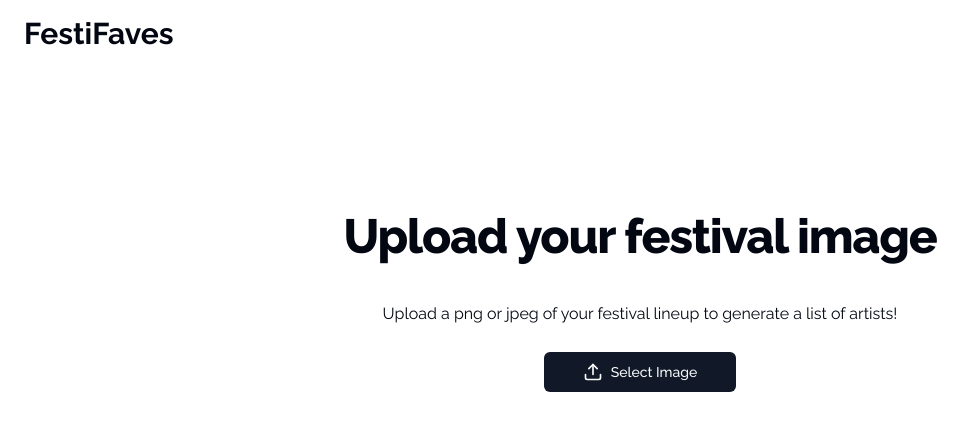
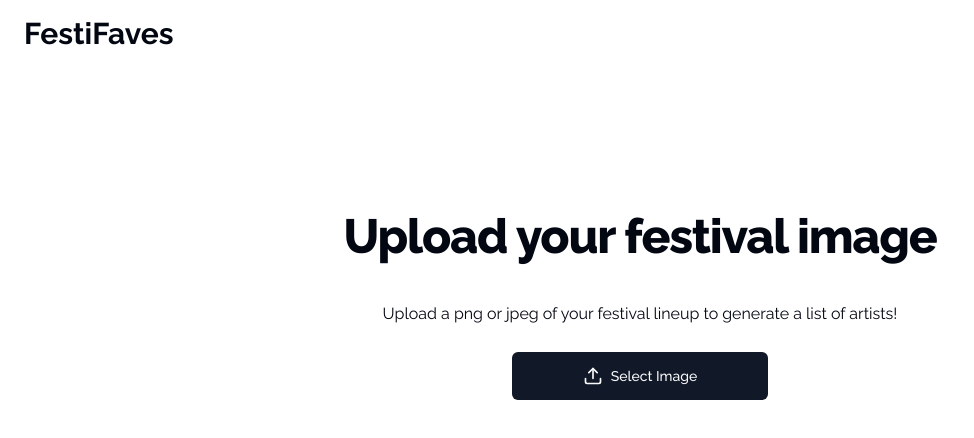
Before and after one commit to jasontech1998/festifaves, a Next.js app: page /home in a window 1280 px wide. Shown: the top 438 px of the page, without its empty margins (0-974 px from the left). Built offline with nearby package versions, Linux system fonts and the light colour scheme; no server answers.

Commit message:
add loading to buttons

```diff
--- a/components/GenerateSongsButton.tsx
+++ b/components/GenerateSongsButton.tsx
@@ -107,6 +107,7 @@ const GenerateSongsButton: React.FC<GenerateSongsButtonProps> = ({
                   d="M4 12a8 8 0 018-8V0C5.373 0 0 5.373 0 12h4zm2 5.291A7.962 7.962 0 014 12H0c0 3.042 1.135 5.824 3 7.938l3-2.647z"
                 ></path>
               </svg>
+              Generating...
             </motion.div>
           )}
           {buttonState === "submitted" && (
--- a/components/UploadButton.tsx
+++ b/components/UploadButton.tsx
@@ -1,6 +1,7 @@
 import React from "react";
 import { Upload } from "lucide-react";
 import { Button } from "./ui/button";
+import { motion, AnimatePresence } from "framer-motion";
 
 interface UploadButtonProps {
   onClick: () => void;
@@ -10,29 +11,80 @@ interface UploadButtonProps {
   text: string;
 }
 
+const buttonVariants = {
+  idle: { opacity: 1, y: 0 },
+  exit: { opacity: 0, y: 10 },
+  loadingHidden: { opacity: 0, scale: 0.8 },
+  loading: { opacity: 1, scale: 1 },
+};
+
+const transition = { duration: 0.2 };
+
 const UploadButton: React.FC<UploadButtonProps> = ({
   onClick,
   isLoading,
   fileName,
   isFileSelected,
+  text,
 }) => {
-  if (isFileSelected) {
-    return (
-      <Button
-        onClick={onClick}
-        disabled={isLoading || !fileName}
-        className="w-48 mb-4"
-      >
-        <Upload className="mr-2 h-5 w-5" />
-        {isLoading ? "Uploading..." : "Upload and Process"}
-      </Button>
-    );
-  }
-
   return (
-    <Button onClick={onClick} className="w-48 mb-4">
-      <Upload className="mr-2 h-5 w-5" />
-      Select Image
+    <Button
+      onClick={onClick}
+      disabled={isLoading}
+      className="w-64 h-12 relative font-medium rounded-md overflow-hidden
+                 bg-primary text-primary-foreground
+                 hover:bg-primary/90
+                 focus-visible:outline-none focus-visible:ring-2 focus-visible:ring-ring focus-visible:ring-offset-2
+                 disabled:pointer-events-none disabled:opacity-50"
+    >
+      <AnimatePresence mode="wait">
+        {!isLoading && (
+          <motion.span
+            key="idle"
+            variants={buttonVariants}
+            initial="idle"
+            exit="exit"
+            transition={transition}
+            className="absolute inset-0 flex items-center justify-center"
+          >
+            <Upload className="mr-2 h-5 w-5" />
+            {isFileSelected ? text : "Select Image"}
+          </motion.span>
+        )}
+        {isLoading && (
+          <motion.div
+            key="loading"
+            variants={buttonVariants}
+            initial="loadingHidden"
+            animate="loading"
+            exit="loadingHidden"
+            transition={transition}
+            className="absolute inset-0 flex items-center justify-center"
+          >
+            <svg
+              className="animate-spin h-5 w-5 text-primary-foreground mr-2"
+              xmlns="http://www.w3.org/2000/svg"
+              fill="none"
+              viewBox="0 0 24 24"
+            >
+              <circle
+                className="opacity-25"
+                cx="12"
+                cy="12"
+                r="10"
+                stroke="currentColor"
+                strokeWidth="4"
+              ></circle>
+              <path
+                className="opacity-75"
+                fill="currentColor"
+                d="M4 12a8 8 0 018-8V0C5.373 0 0 5.373 0 12h4zm2 5.291A7.962 7.962 0 014 12H0c0 3.042 1.135 5.824 3 7.938l3-2.647z"
+              ></path>
+            </svg>
+            Processing...
+          </motion.div>
+        )}
+      </AnimatePresence>
     </Button>
   );
 };
```
